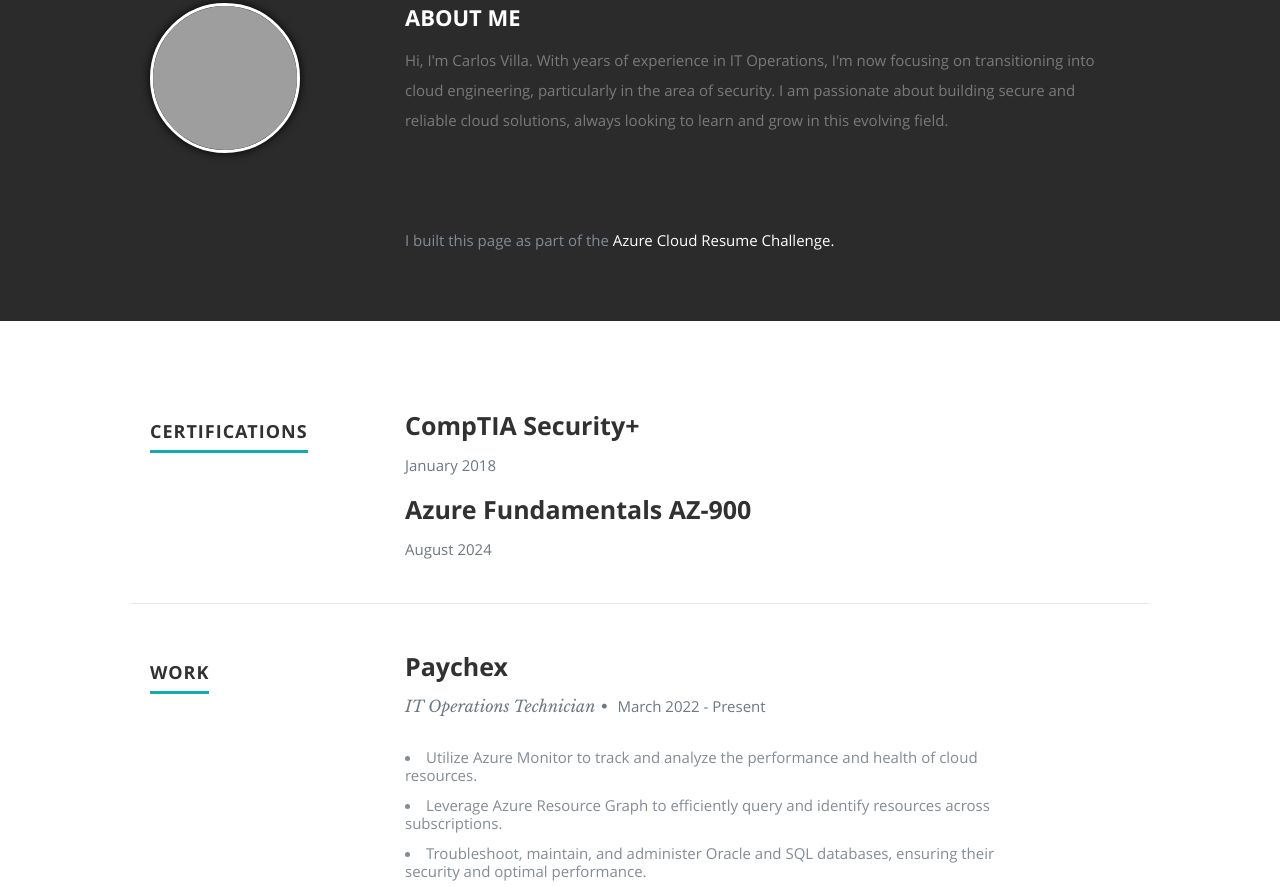
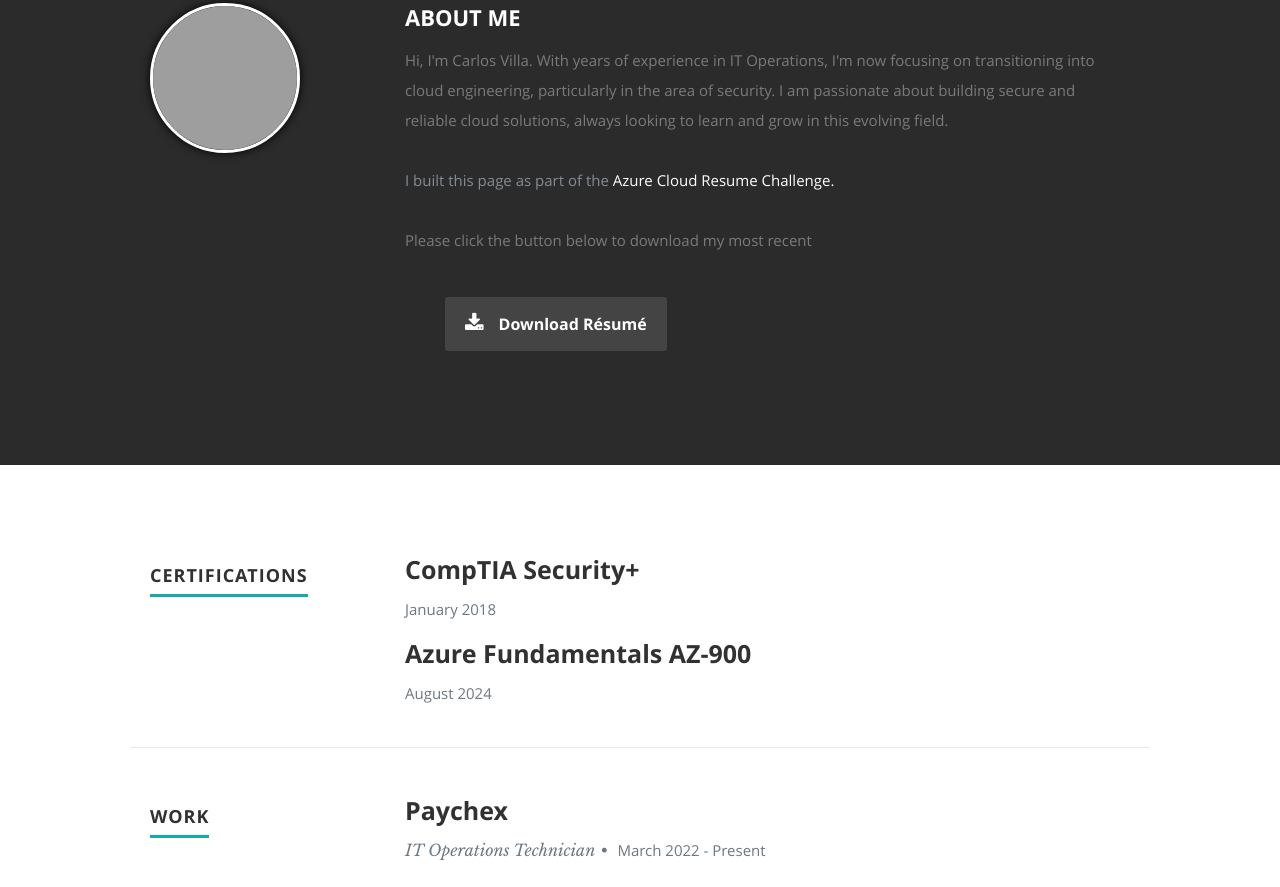
Before and after one commit to carlosalonsovilla/azure-resume, a plain HTML site: page frontend/index.html in a window 1280 px wide. Shown: the part 893-1780 px from the top of the page. Drawn offline with nearby package versions, Linux system fonts and the light colour scheme; grey boxes are pictures that could not be loaded; a script that the page names is missing.

Commit message:
Add feature to download most recent  resume in pdf format

```diff
--- a/frontend/index.html
+++ b/frontend/index.html
@@ -90,9 +90,18 @@
 
             <p>Hi, I'm Carlos Villa. With years of experience in IT Operations, I'm now focusing on transitioning into cloud engineering, particularly in the area of security. I am passionate about building secure and reliable cloud solutions, always looking to learn and grow in this evolving field.</p>
 
-         </br>
-      </br>
       I built this page as part of the <span><a href="https://cloudresumechallenge.dev/docs/the-challenge/azure/">Azure Cloud Resume Challenge.</a></span>
+      <br>
+      <br/>
+      <p>Please click the button below to download my most recent</p>
+
+      <div class="columns download">
+         <p class="columns">
+            <a href="resume.pdf" target="_blank" class="button">
+               <i class="fa fa-download"></i>Download Résumé
+            </a>
+         </p>
+      </div>
 
 
          </div> <!-- end .main-col -->
@@ -227,6 +236,7 @@
             <ul class="social-links">
                <li><a href="https://www.linkedin.com/in/carlos-villa-63236927b/"><i class="fa fa-linkedin"></i></a></li>
                <li><a href="https://github.com/carlosalonsovilla/azure-resume"><i class="fa fa-github"></i></a></li>
+               <li><a href="mailto:acvilla@protonmail.com"><i class="fa fa-envelope"></i></a></li>
             </ul>
 
             <ul class="copyright">
```
Also changed, not shown: 1 other file.
